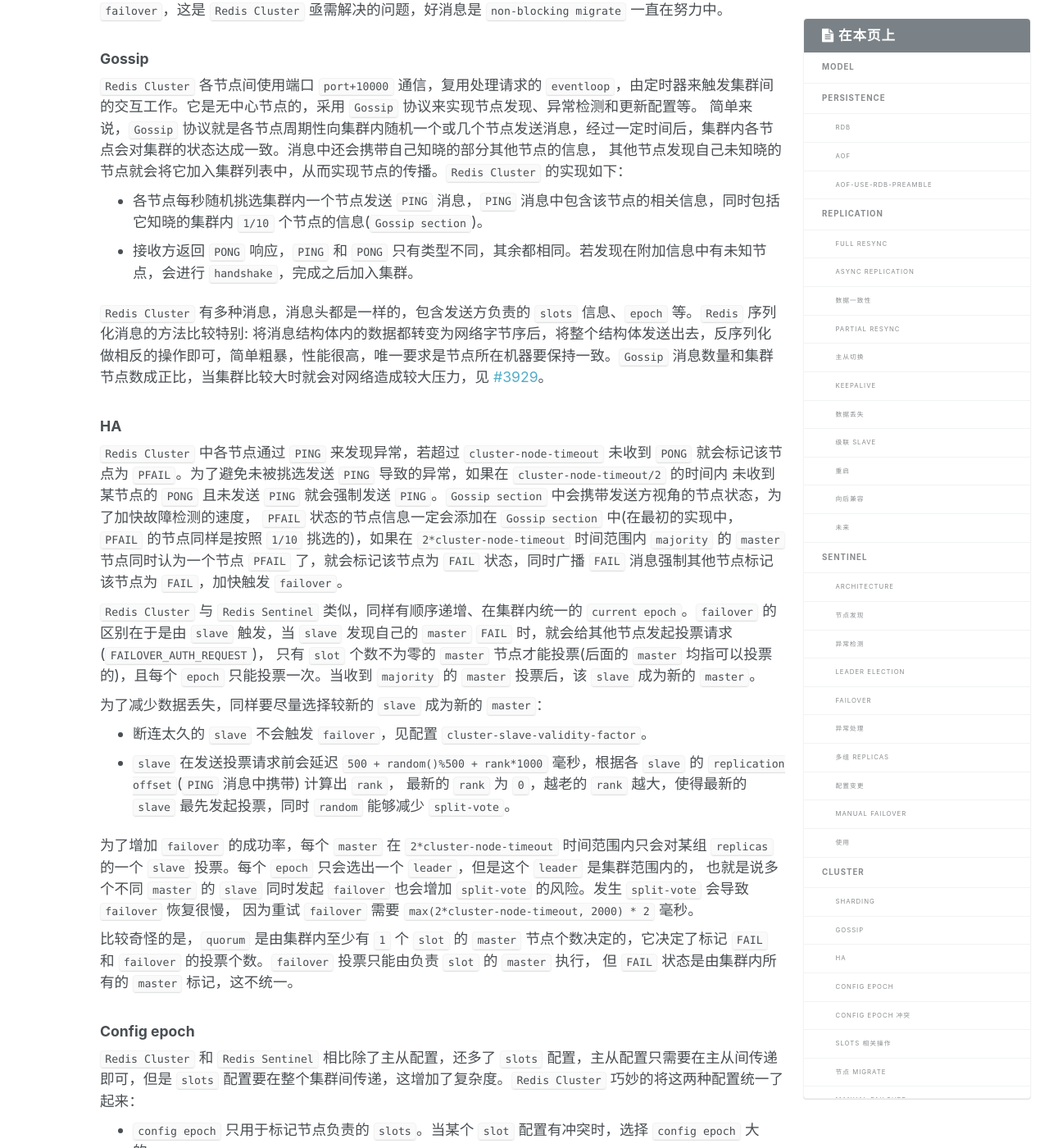
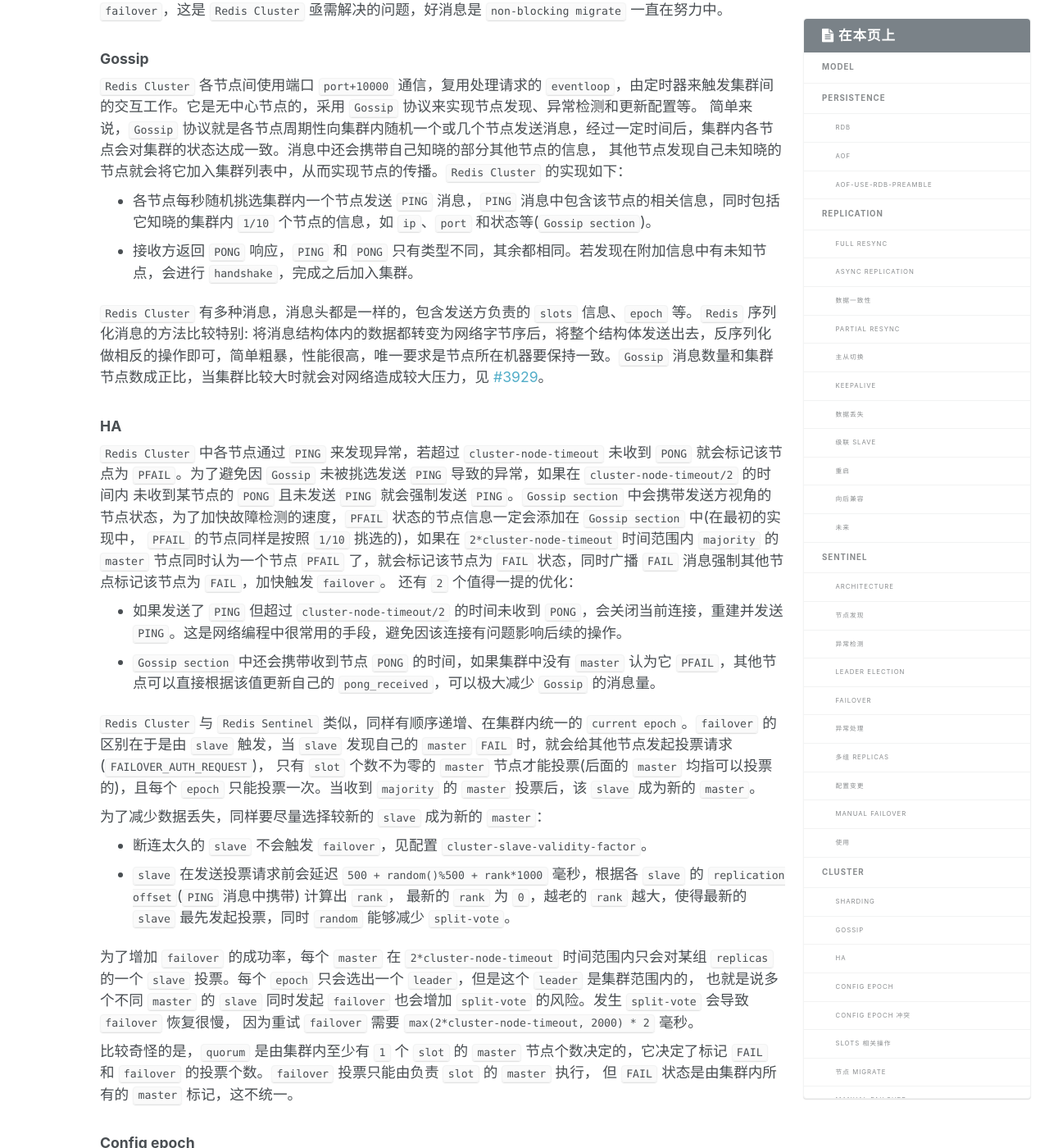
Before and after one commit to youjiali1995/youjiali1995.github.io, a Jekyll site: the page built from _posts/Redis/2018-08-08-redis-architecture.md, in a window 1280 px wide and 1400 px high, scrolled down 13719 px. Shown: the whole window at 82% size. Built offline with Jekyll 4.4.1, drawn with Linux system fonts in a browser that asks for light colours.

Commit message:
Modify 2018-08-08-redis-architecture.md

```diff
--- a/_posts/Redis/2018-08-08-redis-architecture.md
+++ b/_posts/Redis/2018-08-08-redis-architecture.md
@@ -364,16 +364,19 @@
 `Redis Cluster` 各节点间使用端口 `port+10000` 通信，复用处理请求的 `eventloop`，由定时器来触发集群间的交互工作。它是无中心节点的，采用 `Gossip` 协议来实现节点发现、异常检测和更新配置等。
 简单来说，`Gossip` 协议就是各节点周期性向集群内随机一个或几个节点发送消息，经过一定时间后，集群内各节点会对集群的状态达成一致。消息中还会携带自己知晓的部分其他节点的信息，
 其他节点发现自己未知晓的节点就会将它加入集群列表中，从而实现节点的传播。`Redis Cluster` 的实现如下：
-* 各节点每秒随机挑选集群内一个节点发送 `PING` 消息，`PING` 消息中包含该节点的相关信息，同时包括它知晓的集群内 `1/10` 个节点的信息(`Gossip section`)。
+* 各节点每秒随机挑选集群内一个节点发送 `PING` 消息，`PING` 消息中包含该节点的相关信息，同时包括它知晓的集群内 `1/10` 个节点的信息，如 `ip`、`port` 和状态等(`Gossip section`)。
 * 接收方返回 `PONG` 响应，`PING` 和 `PONG` 只有类型不同，其余都相同。若发现在附加信息中有未知节点，会进行 `handshake`，完成之后加入集群。
 
 `Redis Cluster` 有多种消息，消息头都是一样的，包含发送方负责的 `slots` 信息、`epoch` 等。`Redis` 序列化消息的方法比较特别: 将消息结构体内的数据都转变为网络字节序后，将整个结构体发送出去，反序列化
 做相反的操作即可，简单粗暴，性能很高，唯一要求是节点所在机器要保持一致。`Gossip` 消息数量和集群节点数成正比，当集群比较大时就会对网络造成较大压力，见 [#3929](https://github.com/antirez/redis/issues/3929)。
 
 ### HA
-`Redis Cluster` 中各节点通过 `PING` 来发现异常，若超过 `cluster-node-timeout` 未收到 `PONG` 就会标记该节点为 `PFAIL`。为了避免未被挑选发送 `PING` 导致的异常，如果在 `cluster-node-timeout/2` 的时间内
-未收到某节点的 `PONG` 且未发送 `PING` 就会强制发送 `PING`。`Gossip section` 中会携带发送方视角的节点状态，为了加快故障检测的速度， `PFAIL` 状态的节点信息一定会添加在 `Gossip section` 中(在最初的实现中，
+`Redis Cluster` 中各节点通过 `PING` 来发现异常，若超过 `cluster-node-timeout` 未收到 `PONG` 就会标记该节点为 `PFAIL`。为了避免因 `Gossip` 未被挑选发送 `PING` 导致的异常，如果在 `cluster-node-timeout/2` 的时间内
+未收到某节点的 `PONG` 且未发送 `PING` 就会强制发送 `PING`。`Gossip section` 中会携带发送方视角的节点状态，为了加快故障检测的速度，`PFAIL` 状态的节点信息一定会添加在 `Gossip section` 中(在最初的实现中，
 `PFAIL` 的节点同样是按照 `1/10` 挑选的)，如果在 `2*cluster-node-timeout` 时间范围内 `majority` 的 `master` 节点同时认为一个节点 `PFAIL` 了，就会标记该节点为 `FAIL` 状态，同时广播 `FAIL` 消息强制其他节点标记该节点为 `FAIL`，加快触发 `failover`。
+还有 `2` 个值得一提的优化：
+* 如果发送了 `PING` 但超过 `cluster-node-timeout/2` 的时间未收到 `PONG`，会关闭当前连接，重建并发送 `PING`。这是网络编程中很常用的手段，避免因该连接有问题影响后续的操作。
+* `Gossip section` 中还会携带收到节点 `PONG` 的时间，如果集群中没有 `master` 认为它 `PFAIL`，其他节点可以直接根据该值更新自己的 `pong_received`，可以极大减少 `Gossip` 的消息量。
 
 `Redis Cluster` 与 `Redis Sentinel` 类似，同样有顺序递增、在集群内统一的 `current epoch`。`failover` 的区别在于是由 `slave` 触发，当 `slave` 发现自己的 `master` `FAIL` 时，就会给其他节点发起投票请求(`FAILOVER_AUTH_REQUEST`)，
 只有 `slot` 个数不为零的 `master` 节点才能投票(后面的 `master` 均指可以投票的)，且每个 `epoch` 只能投票一次。当收到 `majority` 的 `master` 投票后，该 `slave` 成为新的 `master`。
```
